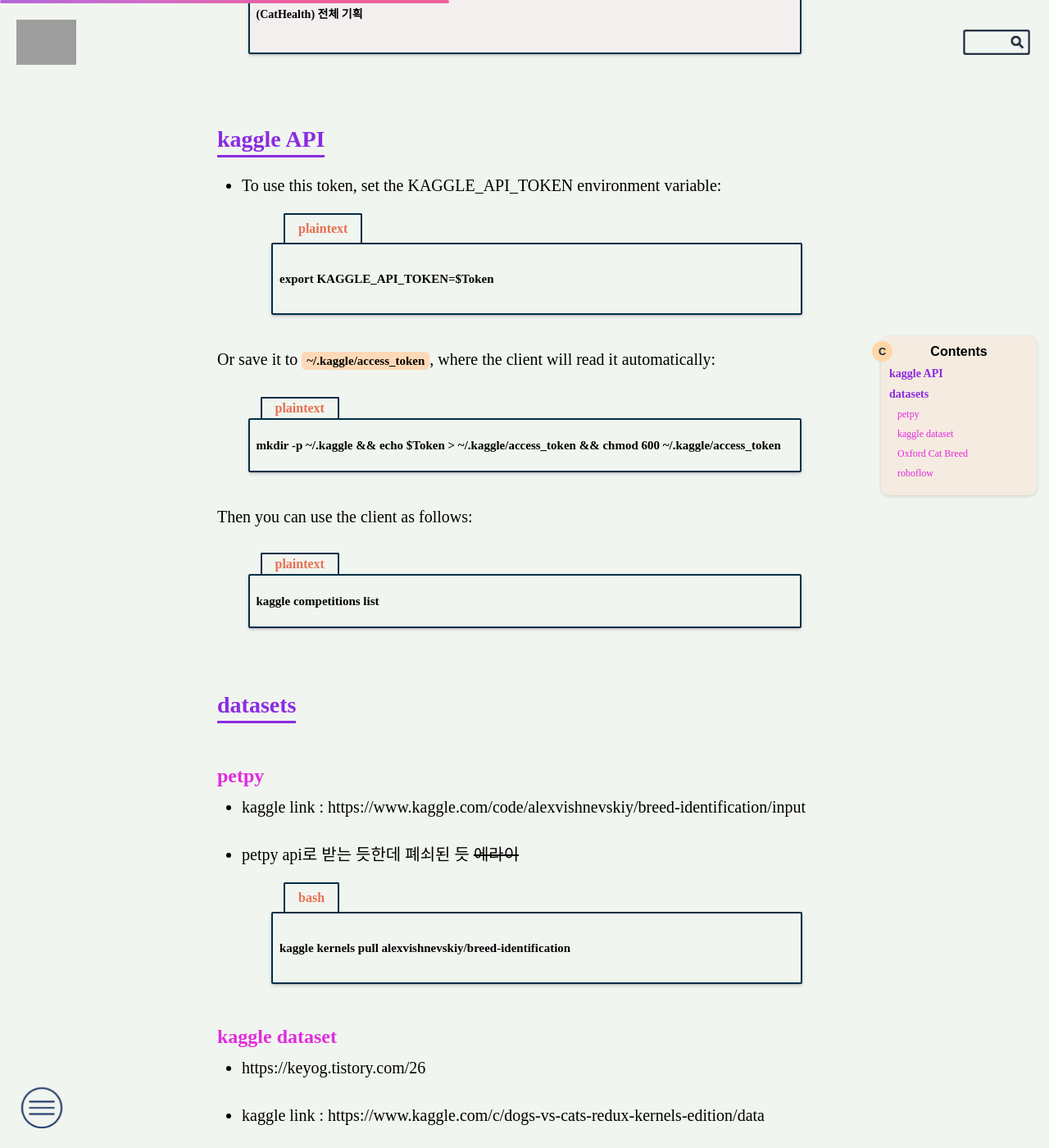
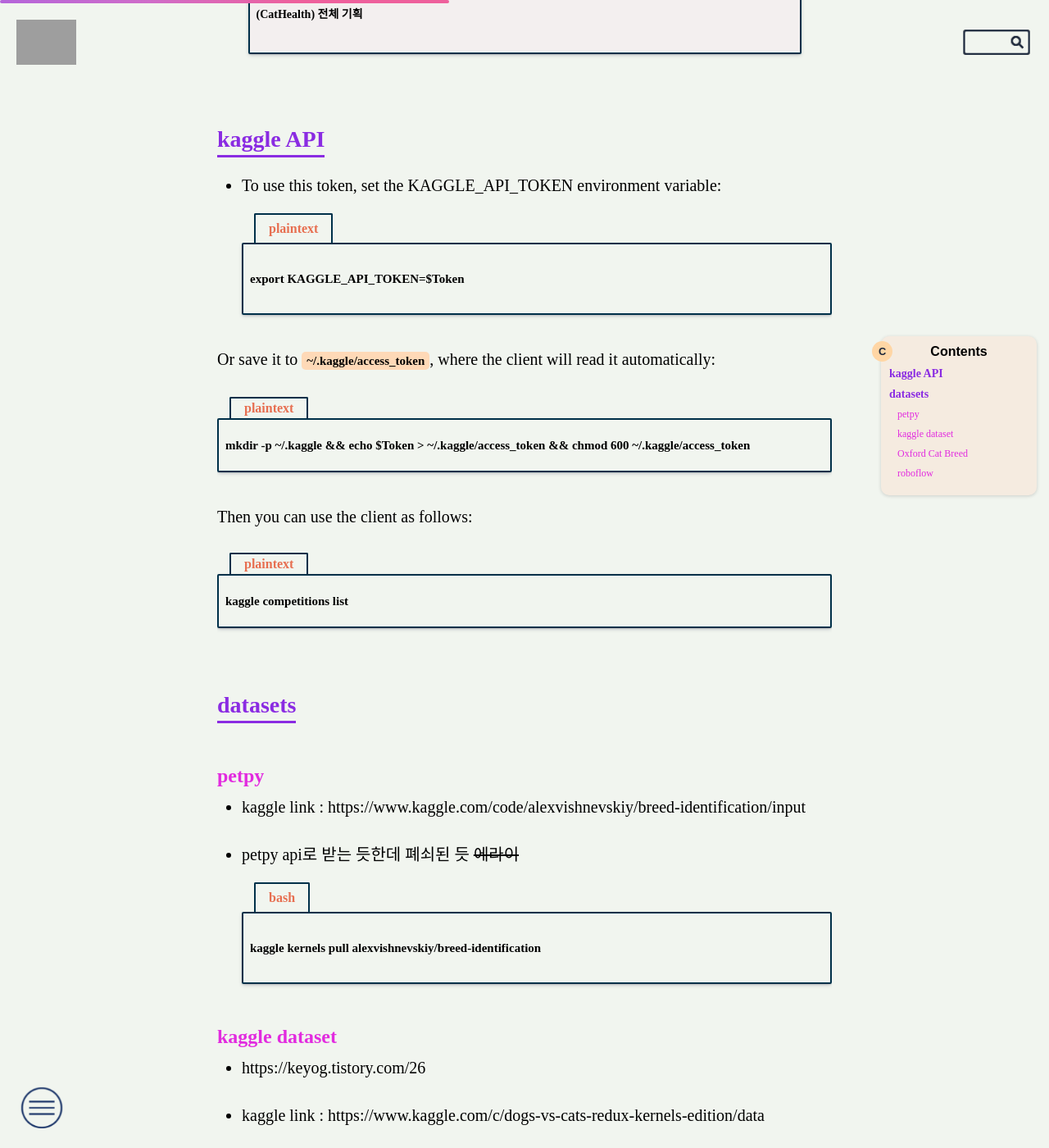
Before and after one commit to jhj1111/jhj1111.github.io, a Jekyll site: the page built from _posts/project/cat_identify/2026-05-30-CatBreedDatasets.md, in a window 1280 px wide and 1400 px high, scrolled down 1057 px. Shown: the whole window at 82% size. Built offline with Jekyll 4.4.1, drawn with Linux system fonts in a browser that asks for light colours; some web fonts are replaced; comment, search, counter and statistics services are not loaded; grey boxes are pictures that could not be loaded.

Commit message:
style(scss): set code block align left,

```diff
--- a/_sass/post/article.scss
+++ b/_sass/post/article.scss
@@ -302,10 +302,10 @@
     // ---------------------------------------------
     // Code BOX
     .highlighter-rouge {
-        @include article_set_middle;
+        margin-left: 0;
         margin-top: 20px; margin-bottom: 40px;
 
-        width: 90%;
+        width: 100%;
 
         .language_label {
             @include font_pretendard_600;
```
